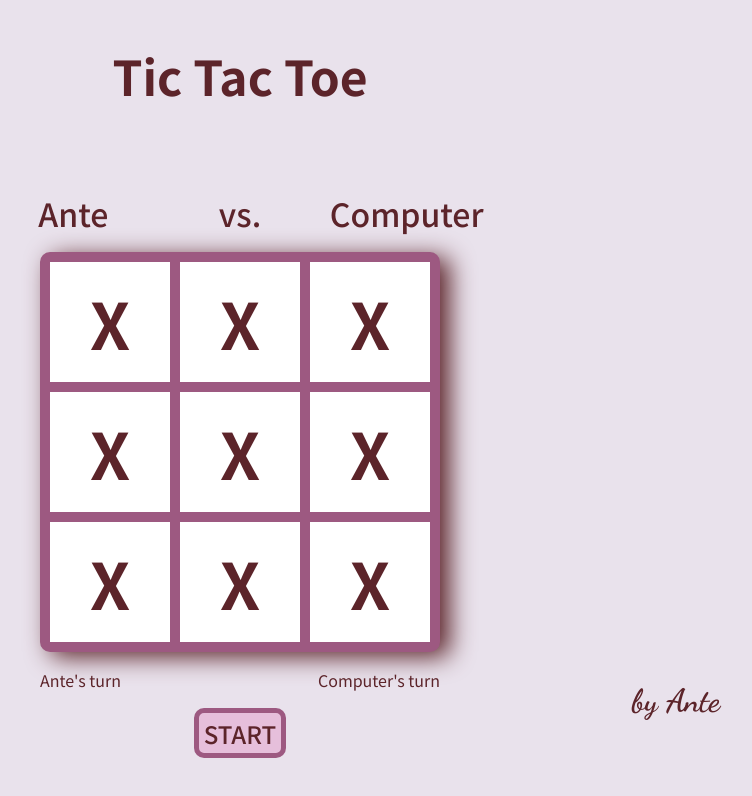
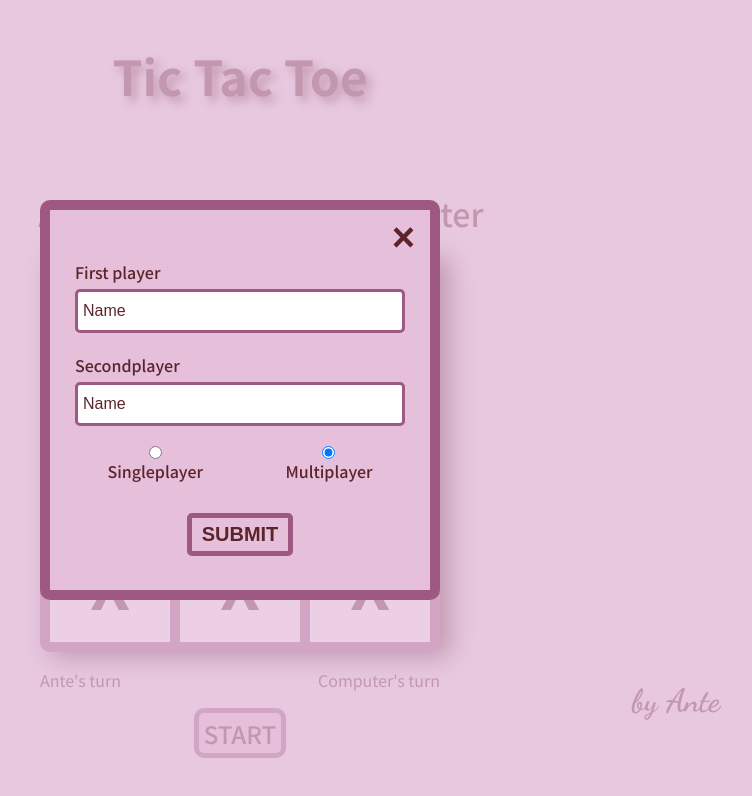
Before and after one commit to kloba1004/project-tic-tac-toe, a plain HTML site: page index.html in a window 1280 px wide. Both pictures are taken after a click on the button "START". Shown: the whole page, without its empty margins (400-1152 px from the left). Drawn offline with Linux system fonts and the light colour scheme.

Commit message:
Implemented logic for opening form and pulling out values. Next on the board is logic for running the actual game

```diff
--- a/index.html
+++ b/index.html
@@ -24,7 +24,7 @@
 
         <div class="radio">
             <label for=".radio-button">
-                <input class="radio button" type="radio" name="gametype" value="single" checked>
+                <input class="radio button" type="radio" name="gametype" value="single">
                 Singleplayer
             </label>
 
@@ -36,8 +36,6 @@
 
         <button class="submit-button">submit</button>
     </form>
-
-    <div id="overlay"></div>
 
     <p class="main-title">Tic Tac Toe</p>
 
@@ -69,6 +67,9 @@
     </div>
 
     <div class="copyright"><p>by Ante</p></div>
+
+    <div id="overlay"></div>
+
     <script type="text/javascript" src="script.js"></script>
 </body>
 </html>
--- a/script.js
+++ b/script.js
@@ -0,0 +1,45 @@
+const startButton = document.querySelector('.start-button');
+
+
+//add click events for form opening/closing
+startButton.addEventListener('click', () => {
+
+    const form = document.querySelector('.form');
+    const overlay = document.querySelector('#overlay');
+    const cancelButton = document.querySelector('.cancel-button');
+
+    //add classes to form and overlay
+    (() => {
+        form.classList.add('form-active');
+        overlay.className = 'overlay-active';
+    })();
+
+    function removeClass() {
+        form.classList.remove('form-active');
+        overlay.classList.remove('overlay-active');
+    }
+
+    cancelButton.addEventListener('click', () => removeClass());
+    overlay.addEventListener('click', () => removeClass());
+
+    //add submit event for form to pull out values for the start of the game
+    form.addEventListener('submit', (e) => {
+        const submitInfo = document.querySelectorAll('input');
+
+        //factory function for creating  new pre-game information object
+        function Game(player1, player2, gameType) {
+            return { player1, player2, gameType };
+        }
+
+        //check which radio button was checked
+        let i = 3;
+        if (submitInfo[2].checked) i = 2;
+
+        const gameInfo = Game(submitInfo[0].value, submitInfo[1].value, submitInfo[i].value);
+
+        //remove classes from form and overlay, reset form inputs and prevent form from refreshing the page
+        removeClass();
+        form.reset();
+        e.preventDefault();
+    });
+});
--- a/styles.css
+++ b/styles.css
@@ -12,12 +12,14 @@ body {
     align-items: center;
     color: #5c242a;
     font-size: 10px;
+    cursor: default;
 }
 
 .main-title {
     font-weight: 700;
     font-size: 3rem;
     margin: 2.5rem auto 5rem;
+    text-shadow: 5px 5px 10px #5c242a;
 }
 
 .container {
@@ -89,6 +91,7 @@ body {
     border: 5px solid  #9d5981;
     border-radius: 10px;
     cursor: pointer;
+    outline: none;
 }
 
 .start-button:hover {
@@ -109,7 +112,7 @@ body {
     position: fixed;
     display: flex;
     flex-direction: column;
-    z-index: 10;
+    z-index: 2;
     background: #e6bfdb;
     width: 400px;
     height: 400px;
@@ -121,10 +124,10 @@ body {
     font-size: 1rem;
     padding-top: 2.5rem;
     transform: scale(0);
-    transition: transform 500ms ease-in-out;
+    transition: 250ms ease-in-out;
 }
 
-.form-active {
+.form.form-active {
     transform: scale(1);
 }
 
@@ -137,6 +140,7 @@ body {
     color: #5c242a;
     background: none;
     border: none;
+    outline: none;
 }
 
 .cancel-button:hover {
@@ -191,6 +195,7 @@ input::placeholder {
     margin: 20px auto 0;
     padding: 5px 10px;
     cursor: pointer;
+    outline: none;
 }
 
 .submit-button:hover {
@@ -205,13 +210,13 @@ input::placeholder {
     right: 0;
     bottom: 0;
     background: #e6bfdb;
-    z-index: -1;
     pointer-events: none;
     opacity: 0;
-    transition: opacity 500ms ease-in-out;
+    transition: 250ms ease-in-out;
 }
 
-.overlay-active {
+#overlay.overlay-active {
     pointer-events: all;
-    opacity: 1;
+    opacity: 0.75;
+    z-index: 1;
 }
```
